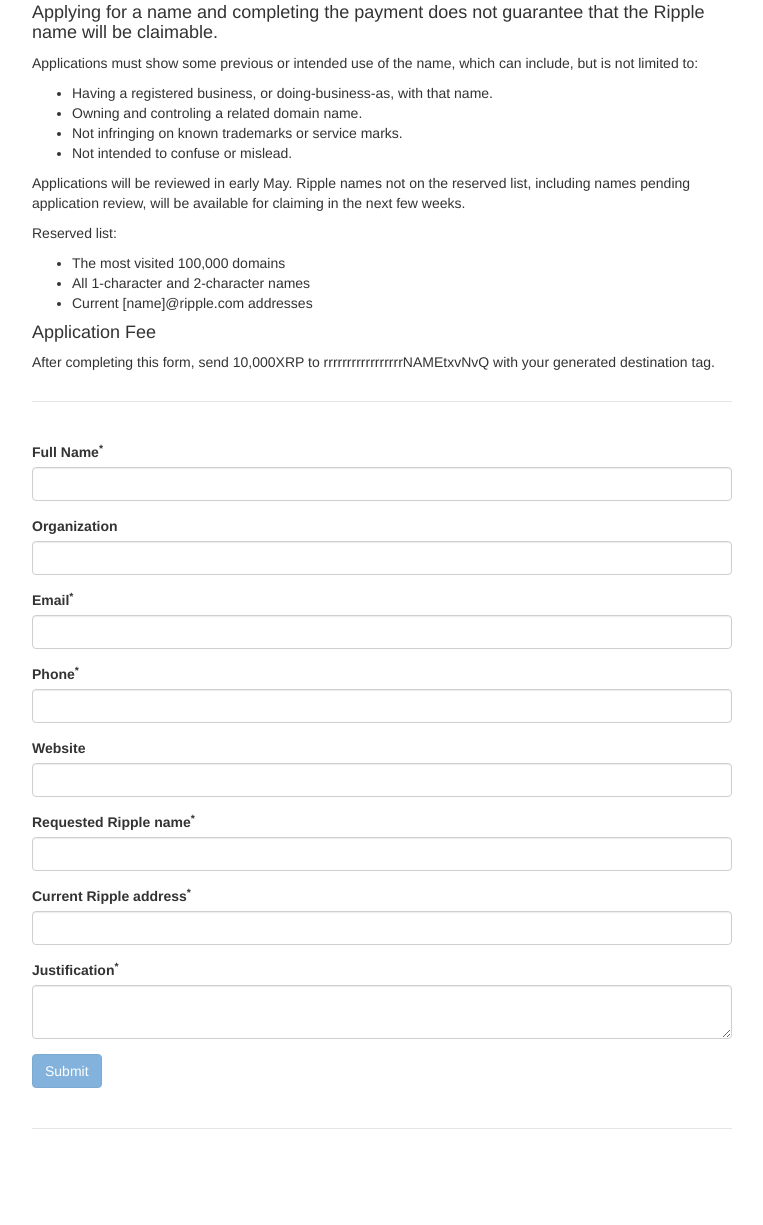
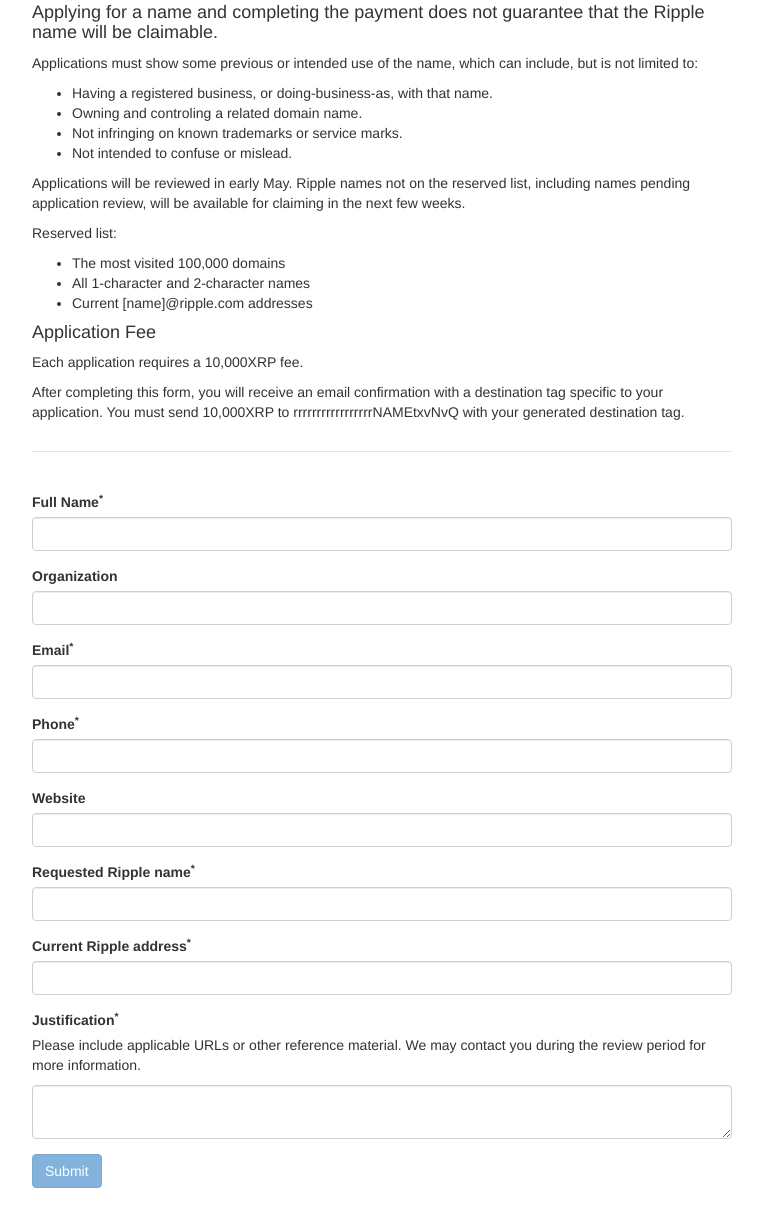
Before and after one commit to ripple-unmaintained/ripple-name-application, a website: page client/app/index.html in a window 1280 px wide. Shown: the part 107-1332 px from the top of the page, without its empty margins (258-1021 px from the left). Before the commit the page ends 1275 px from the top, so only its background shows below. Drawn offline with Linux system fonts and the light colour scheme; files that its build step writes are made by us from their sources.

Commit message:
Added some clarification to fee and justification.

```diff
--- a/client/app/views/main.html
+++ b/client/app/views/main.html
@@ -19,7 +19,8 @@
         <li>Current [name]@ripple.com addresses</li>
     </ul>
     <h4>Application Fee</h4>
-    <p>After completing this form, send 10,000XRP to rrrrrrrrrrrrrrrrrNAMEtxvNvQ with your generated destination tag.</p>
+    <p>Each application requires a 10,000XRP fee.</p>
+    <p>After completing this form, you will receive an email confirmation with a destination tag specific to your application. You must send 10,000XRP to rrrrrrrrrrrrrrrrrNAMEtxvNvQ with your generated destination tag.</p>
 </div>
 
 <div class="row marketing">
@@ -79,6 +80,7 @@
 
             <div class="form-group">
                 <label for="justification">Justification<sup>*</sup></label>
+                <p>Please include applicable URLs or other reference material. We may contact you during the review period for more information.</p>
                 <textarea class="form-control" required ng-model="rippleName.justification" name="justification"></textarea>
                 <p ng-show="rippleNameForm.justification.$invalid && !rippleNameForm.justification.$pristine" class="help-block">This field is required.</p>
             </div>
```
